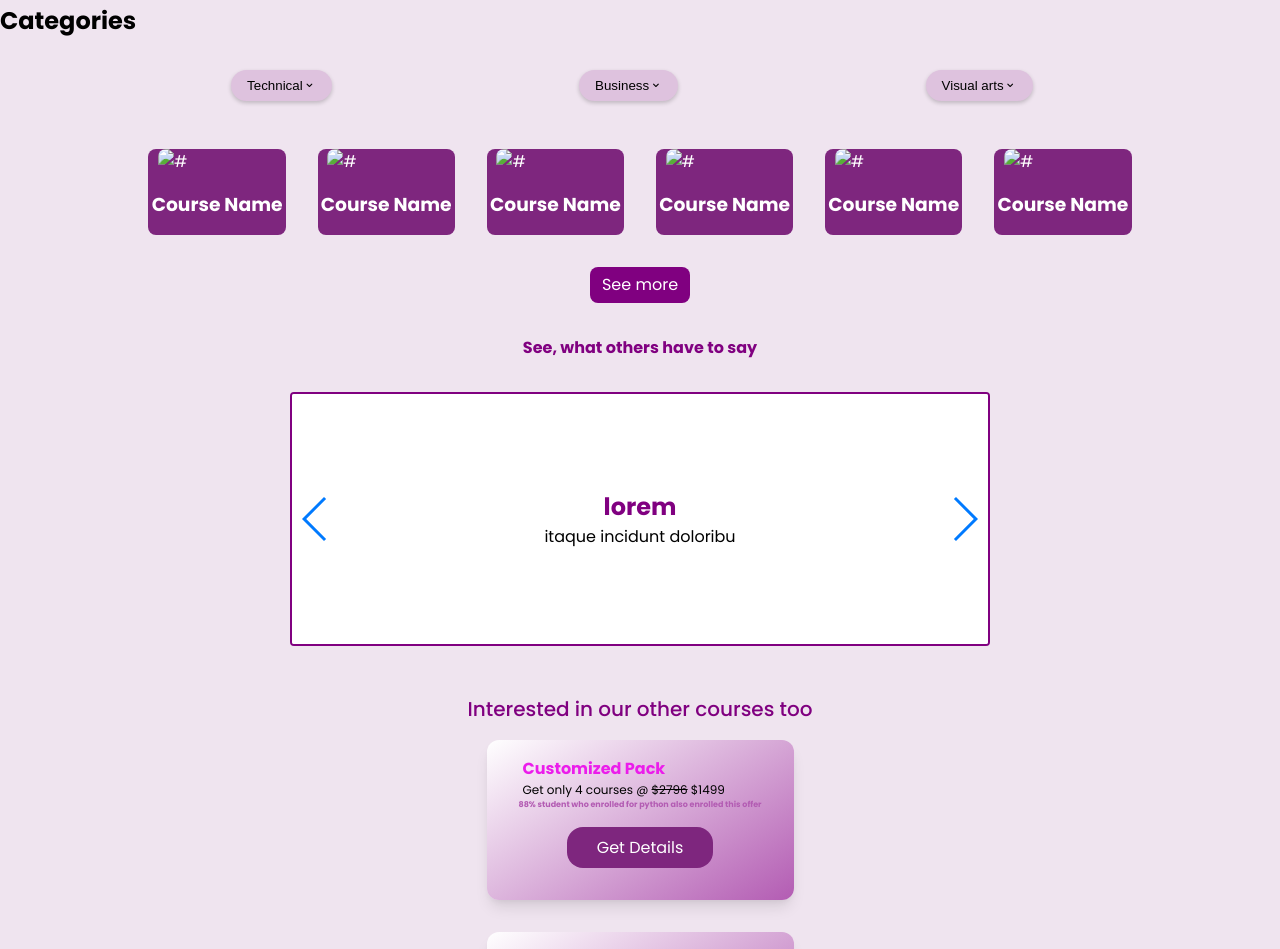
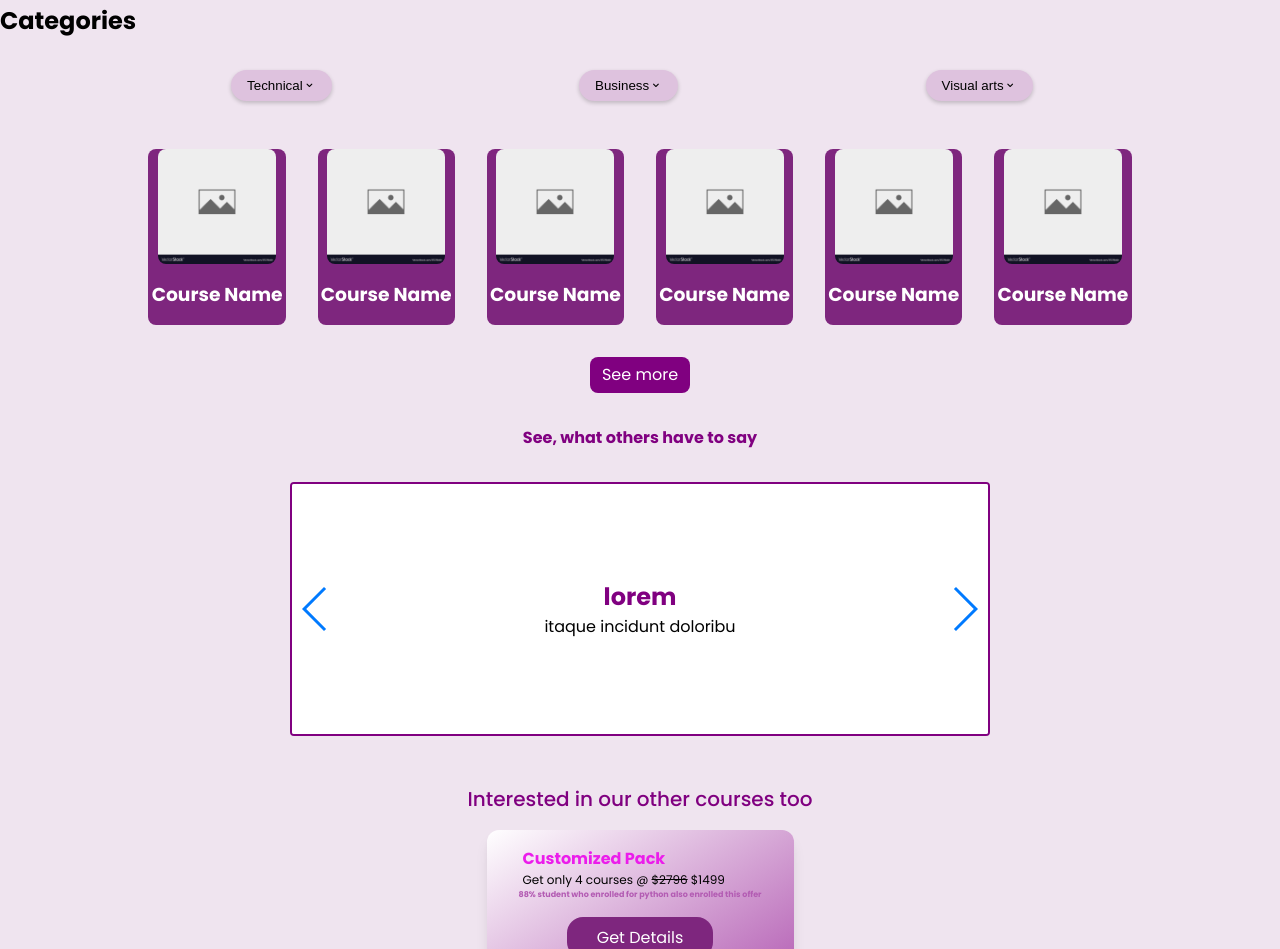
Before and after one commit to pyANSH/Tutedude, a plain HTML site: page index.html in a window 1280 px wide. Shown: the part 2088-3037 px from the top of the page. Drawn offline with nearby package versions, Linux system fonts and the light colour scheme; the site is published under a folder, as on GitHub Pages, so addresses that start at the root find nothing.

Commit message:
Update index.html

```diff
--- a/index.html
+++ b/index.html
@@ -137,27 +137,27 @@
         </div>
         <div class="cat__cards">
             <div class="card">
-                <img src="/assets/img/blank.jpg" alt="#">
+                <img src="assets/img/blank.jpg" alt="#">
                 <h3>Course Name</h3>
             </div>
             <div class="card">
-                <img src="/assets/img/blank.jpg" alt="#">
+                <img src="assets/img/blank.jpg" alt="#">
                 <h3>Course Name</h3>
             </div>
             <div class="card">
-                <img src="/assets/img/blank.jpg" alt="#">
+                <img src="assets/img/blank.jpg" alt="#">
                 <h3>Course Name</h3>
             </div>
             <div class="card">
-                <img src="/assets/img/blank.jpg" alt="#">
+                <img src="assets/img/blank.jpg" alt="#">
                 <h3>Course Name</h3>
             </div>
             <div class="card">
-                <img src="/assets/img/blank.jpg" alt="#">
+                <img src="assets/img/blank.jpg" alt="#">
                 <h3>Course Name</h3>
             </div>
             <div class="card">
-                <img src="/assets/img/blank.jpg" alt="#">
+                <img src="assets/img/blank.jpg" alt="#">
                 <h3>Course Name</h3>
             </div>
 
```
